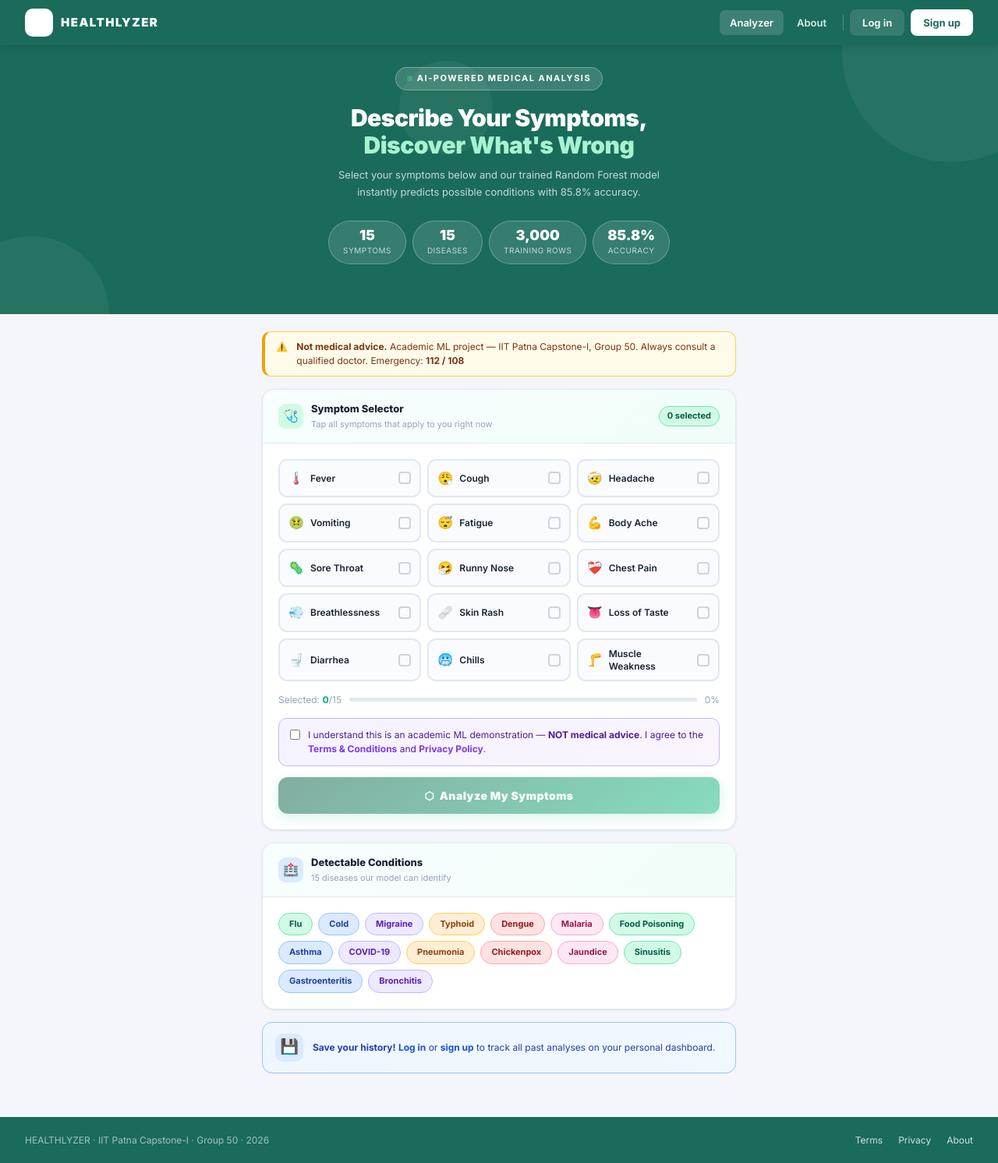
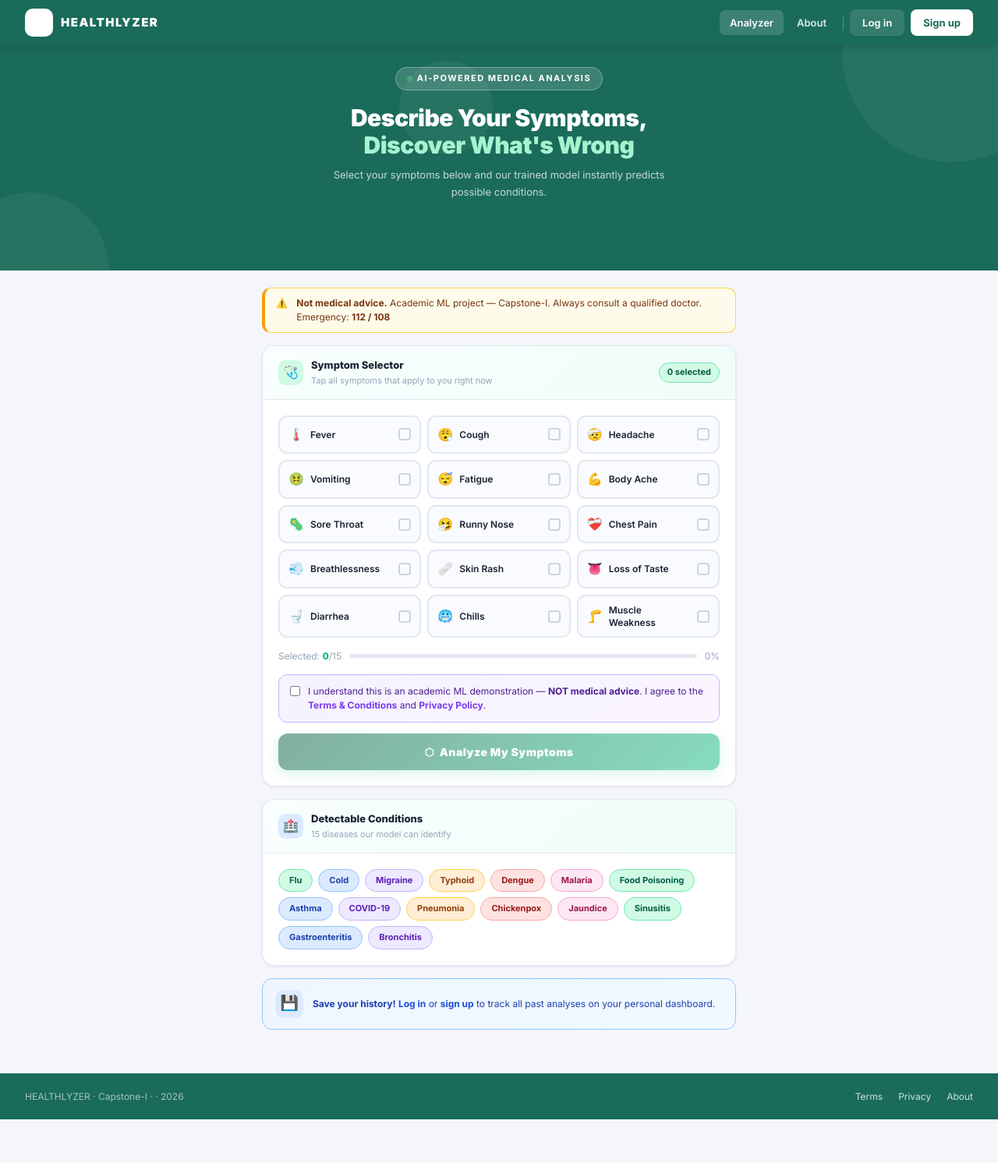
Before and after one commit to SalmanKhurshid13/Healthlyzer, a Flask app: page / in a window 1280 px wide. Shown: the whole page at 78% size. After the commit the page ends 1436 px from the top, so only its background shows below. Run offline with Flask 3, Linux system fonts and the light colour scheme; parts of the project's set-up code (start-up, migrations or seed data) failed here and were passed over.

Commit message:
Add files via upload

```diff
--- a/templates/base.html
+++ b/templates/base.html
@@ -130,7 +130,7 @@
 {% endwith %}
 {% block content %}{% endblock %}
 <footer>
-  <span>HEALTHLYZER · IIT Patna Capstone-I · Group 50 · 2026</span>
+  <span>HEALTHLYZER · Capstone-I · · 2026</span>
   <div class="footer-links">
     <a href="/terms">Terms</a>
     <a href="/privacy">Privacy</a>
--- a/templates/index.html
+++ b/templates/index.html
@@ -68,18 +68,14 @@
   <div class="hero-inner">
     <div class="live-badge"><div class="live-dot"></div> AI-Powered Medical Analysis</div>
     <h1>Describe Your Symptoms,<br><em>Discover What's Wrong</em></h1>
-    <p>Select your symptoms below and our trained Random Forest model instantly predicts possible conditions with 85.8% accuracy.</p>
+    <p>Select your symptoms below and our trained model instantly predicts possible conditions.</p>
     <div class="stat-pills">
-      <div class="stat-pill"><div class="sp-n">15</div><div class="sp-l">Symptoms</div></div>
-      <div class="stat-pill"><div class="sp-n">15</div><div class="sp-l">Diseases</div></div>
-      <div class="stat-pill"><div class="sp-n">3,000</div><div class="sp-l">Training rows</div></div>
-      <div class="stat-pill"><div class="sp-n">85.8%</div><div class="sp-l">Accuracy</div></div>
     </div>
     <div style="height:28px"></div>
   </div>
 </div>
 <div class="wrap">
-  <div class="alert-med">⚠️&nbsp;<div><strong>Not medical advice.</strong> Academic ML project — IIT Patna Capstone-I, Group 50. Always consult a qualified doctor. Emergency: <strong>112 / 108</strong></div></div>
+  <div class="alert-med">⚠️&nbsp;<div><strong>Not medical advice.</strong> Academic ML project — Capstone-I. Always consult a qualified doctor. Emergency: <strong>112 / 108</strong></div></div>
   <div class="card mb-16">
     <div class="card-hd">
       <div class="card-hd-left">
```
Also changed, not shown: templates/about.html (+4 -4 lines).
